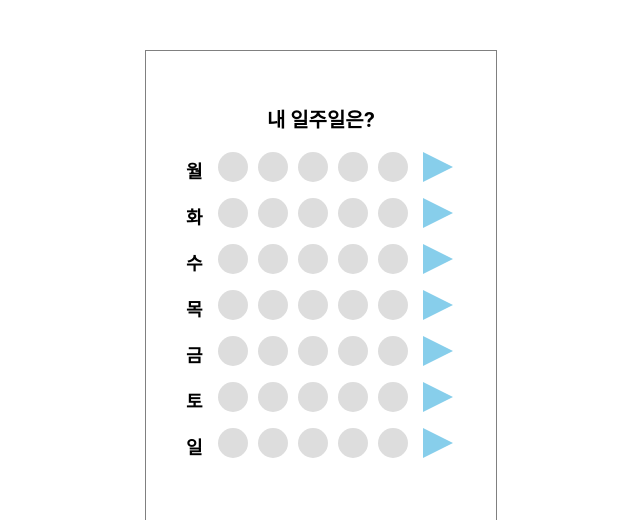
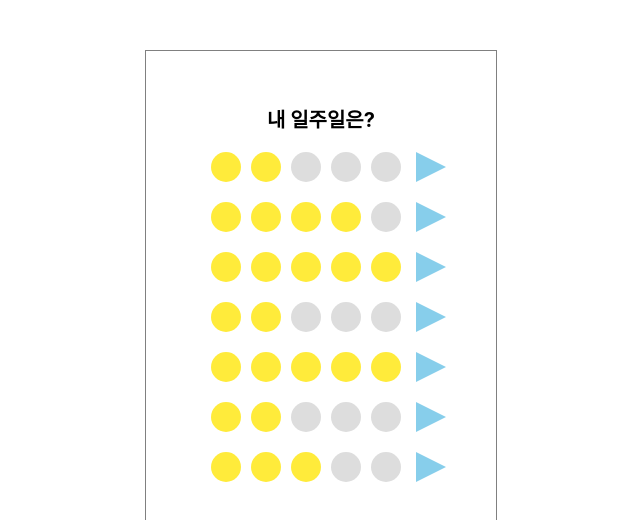
Before and after one commit to eundol0519/Week-3-Assignment, a React (Create React App) app: page / in a window 1280 px wide. Shown: the top 520 px of the page, without its empty margins (319-959 px from the left). Built offline with nearby package versions, Linux system fonts and the light colour scheme.

Commit message:
third-commit

```diff
--- a/src/LeaveARating.js
+++ b/src/LeaveARating.js
@@ -1,4 +1,4 @@
-import React, { useEffect } from 'react'
+import React from 'react'
 import styled from 'styled-components';
 import { useHistory } from 'react-router';
 
@@ -7,31 +7,52 @@ const LeaveARating = ({location}) => {
     const history = useHistory();
     const day = location.state;
 
-    const check = React.useRef(null);
+    let [starStyle, setStarStyle] = React.useState(['unStar', 'unStar', 'unStar', 'unStar', 'unStar'])
 
-    const hoverEvent = ()=>{
-        // check.current.style.background="yellow"
+    const unstar = {
+        width: "30px",
+        height: "30px",
+        borderRadius: "50%",
+        backgroundColor: "#ddd",
+        margin: "5px"
     }
 
-    React.useEffect(()=>{
+    const star = {
+        width: "30px",
+        height: "30px",
+        borderRadius: "50%",
+        backgroundColor: "yellow",
+        margin: "5px"
+    }
 
-        console.log("마운트 될 때 실행된다.")
-        // check.current.addEventListener("click",hoverEvent)
+    const change = (index)=>{
 
-        return ()=>{
-            // check.current.removeEventListener("click", hoverEvent)
+        for(let i = 1; i<=index; i++){
+            // 색 변경을 어떻게 할 것인가
+            // state에서 배열의 값 변경하는 방법
+            if(i == 1){
+                setStarStyle(['Star', 'unStar', 'unStar', 'unStar', 'unStar'])
+            }else if(i == 2){
+                setStarStyle(['Star', 'Star', 'unStar', 'unStar', 'unStar'])
+            }else if(i == 3){
+                setStarStyle(['Star', 'Star', 'Star', 'unStar', 'unStar'])
+            }else if(i == 4){
+                setStarStyle(['Star', 'Star', 'Star', 'Star', 'unStar'])
+            }else if(i == 5){
+                setStarStyle(['Star', 'Star', 'Star', 'Star', 'Star'])
+            }
         }
-    }, []);
+    }
 
     return (
         <div style={{marginTop:"50px"}}>
             <Day><DayOfWeek>{day}요일</DayOfWeek><p style={{paddingTop:'1px', fontSize:"20px"}}>평점 남기기</p></Day>
             <div style={{display:'flex', marginLeft:'75px'}}>
-                <Circle ref={check}></Circle>
-                <Circle ref={check}></Circle>
-                <Circle ref={check}></Circle>
-                <Circle ref={check}></Circle>
-                <Circle ref={check}></Circle>
+                <Circle style={starStyle[0]==='unStar'?unstar:star} onClick={()=>{change(1)}}></Circle>
+                <Circle style={starStyle[1]==='unStar'?unstar:star} onClick={()=>{change(2)}}></Circle>
+                <Circle style={starStyle[2]==='unStar'?unstar:star} onClick={()=>{change(3)}}></Circle>
+                <Circle style={starStyle[3]==='unStar'?unstar:star} onClick={()=>{change(4)}}></Circle>
+                <Circle style={starStyle[4]==='unStar'?unstar:star} onClick={()=>{change(5)}}></Circle>
             </div>
             <LeaveBtn onClick={() => {
                 history.push({
@@ -71,6 +92,7 @@ const Circle = styled.div`
   border-radius: 50%;
   background-color: #ddd;
   margin: 5px;
+  color: #ddd;
 `;
 
 const LeaveBtn = styled.button`
--- a/src/WeekList.js
+++ b/src/WeekList.js
@@ -1,62 +1,205 @@
-import React from 'react';
+import React, { forwardRef } from 'react';
 import styled from 'styled-components';
 import { useHistory } from 'react-router';
 
 const WeekList = (props) => {
 
-    const week = props.week;
+    //     const week = props.week;
+    //     const history = useHistory();
+
+    //     let [starStyle, setStarStyle] = React.useState(['unStar', 'unStar', 'unStar', 'unStar', 'unStar'])
+    //     // ['unStar', 'unStar', 'unStar', 'unStar', 'unStar']
+
+    //     let randomStar = (day) => {
+
+    //         const dayCheck = document.getElementById(day).id
+    //         // document.getElementById(day) -> <div id="월" class="sc-bdvvtL bejxkP" style="display: flex;"><h1 class="sc-gsDKAQ kSiiLT">월</h1><div class="sc-dkPtRN ezLQeb" style="width: 30px; height: 30px; border-radius: 50%; background-color: yellow; margin: 5px;"></div><div class="sc-dkPtRN ezLQeb" style="width: 30px; height: 30px; border-radius: 50%; background-color: yellow; margin: 5px;"></div><div class="sc-dkPtRN ezLQeb" style="width: 30px; height: 30px; border-radius: 50%; background-color: yellow; margin: 5px;"></div><div class="sc-dkPtRN ezLQeb" style="width: 30px; height: 30px; border-radius: 50%; background-color: rgb(221, 221, 221); margin: 5px;"></div><div class="sc-dkPtRN ezLQeb" style="width: 30px; height: 30px; border-radius: 50%; background-color: rgb(221, 221, 221); margin: 5px;"></div><div class="sc-hKwDye lbfBcO"></div></div>
+    //         // document.getElementById(day).id -> 월
+    //         // week[index]===dayCheck -> true
+
+    //         let random = 0
+
+    //         for (let i = 0; i <= week.length; i++) {
+
+    //             if (dayCheck == week[i]) {
+    //                 random = Math.round(Math.random() * (5 - 1)) + 1
+
+    //                 for (let j = 1; j <= random; j++) {
+
+    //                     // 색 변경을 어떻게 할 것인가
+    //                     // state에서 배열의 값 변경하는 방법
+    //                     if (j == 1) {
+    //                         setStarStyle(['Star', 'unStar', 'unStar', 'unStar', 'unStar'])
+    //                     } else if (j == 2) {
+    //                         setStarStyle(['Star', 'Star', 'unStar', 'unStar', 'unStar'])
+    //                     } else if (j == 3) {
+    //                         setStarStyle(['Star', 'Star', 'Star', 'unStar', 'unStar'])
+    //                     } else if (j == 4) {
+    //                         setStarStyle(['Star', 'Star', 'Star', 'Star', 'unStar'])
+    //                     } else if (j == 5) {
+    //                         setStarStyle(['Star', 'Star', 'Star', 'Star', 'Star'])
+    //                     }
+    //                 }
+    //             }
+    //         }
+    //     }
+
+    //     const unstar = {
+    //         width: "30px",
+    //         height: "30px",
+    //         borderRadius: "50%",
+    //         backgroundColor: "#ddd",
+    //         margin: "5px"
+    //     }
+
+    //     const star = {
+    //         width: "30px",
+    //         height: "30px",
+    //         borderRadius: "50%",
+    //         backgroundColor: "yellow",
+    //         margin: "5px"
+    //     }
+
+    //     return (
+    //         <div>
+    //             {week.map((day, index) => {
+    //                 return (
+    //                     <Contents onClick={() => { randomStar(day) }} id={day} key={day} style={{ display: 'flex' }}>
+    //                         <Day>{day}</Day>
+    //                         <Circle style={starStyle[0] == 'unStar' ? unstar : star}></Circle>
+    //                         <Circle style={starStyle[1] == 'unStar' ? unstar : star}></Circle>
+    //                         <Circle style={starStyle[2] == 'unStar' ? unstar : star}></Circle>
+    //                         <Circle style={starStyle[3] == 'unStar' ? unstar : star}></Circle>
+    //                         <Circle style={starStyle[4] == 'unStar' ? unstar : star}></Circle>
+    //                         <Square onClick={() => {
+    //                             history.push({
+    //                                 pathname: '/leaveARating',
+    //                                 state: day
+    //                             })
+    //                         }} day={day}></Square>
+    //                     </Contents>
+    //                 );
+    //             })}
+    //         </div>
+    //     );
+    // }
+
+    // const Contents = styled.div`
+    //     margin-left : 30px;
+    // `;
+
+    // const Day = styled.h1`
+    //     font-size: 18px;
+    //     margin: 10px;
+    // `;
+
+    // const Circle = styled.div`
+    //   width: 30px;
+    //   height: 30px;
+    //   border-radius: 50%;
+    //   background-color: #ddd;
+    //   margin: 5px;
+    // `;
+
+    // const Square = styled.div`
+    //     width: 0px;
+    //     height: 0px;
+    //     margin-top: 5px;
+    //     margin-left: 10px;
+    //     border-bottom: 15px solid transparent;
+    //     border-top: 15px solid transparent;
+    //     border-left: 30px solid skyblue;
+    //     border-right: 30px solid transparent;
+    // `;
+
     const history = useHistory();
+    const day_text_arr = {
+        0: "일",
+        1: "월",
+        2: "화",
+        3: "수",
+        4: "목",
+        5: "금",
+        6: "토",
+    };
+    const week_days = Object.keys(day_text_arr).map((_d, idx) => {
+        let today = new Date().getDay();
+        let d =
+            today + parseInt(_d) > 6
+                ? today + parseInt(_d) - 7
+                : today + parseInt(_d);
+
+        return day_text_arr[d];
+    });
+    // 평점을 랜덤으로 생성해보자! 참고: https://developer.mozilla.org/ko/docs/Web/JavaScript/Reference/Global_Objects/Math/random
+    const week_rates = week_days.map((w, idx) => {
+        return {
+            day: w,
+            rate:
+                Math.floor(Math.random() * (Math.floor(5) - Math.ceil(1) + 1)) +
+                Math.ceil(1),
+        };
+    });
 
     return (
+        <>
+            {/* Quiz : style을 styled-components를 사용하도록 변경해주세요! :) (스타일을 그대로 옮겨도 좋고, 좀 더 예쁘게 바꿔도 좋아요!) */}
             <div>
-            {week.map((day, index) => {
+
+                {week_rates.map((w, idx) => {
                     return (
-                    <Contents key={index} style={{display:'flex'}}>
-                        <Day>{day}</Day>
-                        <Circle key={1}></Circle>
-                        <Circle key={2}></Circle>
-                        <Circle key={3}></Circle>
-                        <Circle key={4}></Circle>
-                        <Circle key={5}></Circle>
-                        <Square onClick={()=>{
+                        <div
+                            key={`week_day_${idx}`}
+                            style={{
+                                display: "flex",
+                                justifyContent: "center",
+                                alignItems: "center",
+                                marginLeft: "20px",
+                                marginTop: "10px",
+                                width: "100%",
+                            }}
+                        >
+                            {Array.from({ length: 5 }, (item, idx) => {
+                                return (
+                                    <div
+                                        key={idx}
+                                        style={{
+                                            width: "30px",
+                                            height: "30px",
+                                            borderRadius: "30px",
+                                            margin: "5px",
+                                            backgroundColor: w.rate < idx ? "#ddd" : "#ffeb3b",
+                                        }}
+                                    ></div>
+                                );
+                            })}
+                            <div
+                                style={{
+                                    appearance: "none",
+                                    backgroundColor: "transparent",
+                                    borderBottom: "15px solid transparent",
+                                    borderTop: "15px solid transparent",
+                                    borderLeft: "30px solid skyblue",
+                                    borderRight: "30px solid transparent",
+                                    marginLeft: "10px",
+                                    width: "0",
+                                    height: "0",
+                                    color: "#fff",
+                                    cursor: "pointer",
+                                }}
+                                onClick={() => {
                                     history.push({
-                                pathname:'/leaveARating',
-                                state: day
+                                        pathname: '/leaveARating',
+                                        state: w.day
                                     })
-                        }} day={day}></Square>
-                    </Contents>
+                                }}
+                            ></div>
+                        </div>
                     );
                 })}
             </div>
+        </>
     );
-}
-
-const Contents = styled.div`
-    margin-left : 30px;
-`;
-
-const Day = styled.h1`
-    font-size: 18px;
-    margin: 10px;
-`;
-
-const Circle = styled.div`
-  width: 30px;
-  height: 30px;
-  border-radius: 50%;
-  background-color: #ddd;
-  margin: 5px;
-`;
-
-const Square = styled.div`
-    width: 0px;
-    height: 0px;
-    margin-top: 5px;
-    margin-left: 10px;
-    border-bottom: 15px solid transparent;
-    border-top: 15px solid transparent;
-    border-left: 30px solid skyblue;
-    border-right: 30px solid transparent;
-`;
+};
 
 export default WeekList;
```
Also changed, not shown: src/App.css (line endings or trailing spaces). Lines whose indentation alone changed are shown as unchanged.
